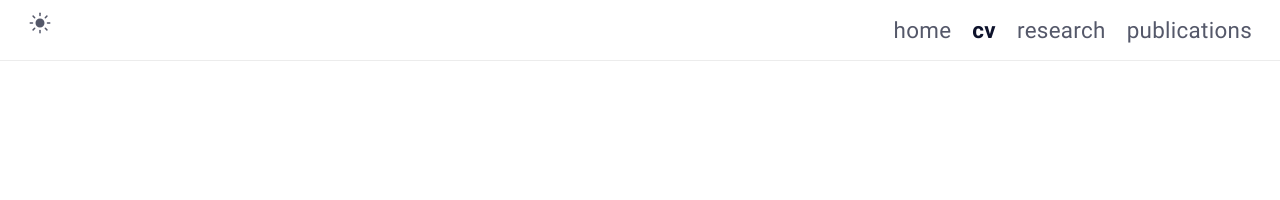
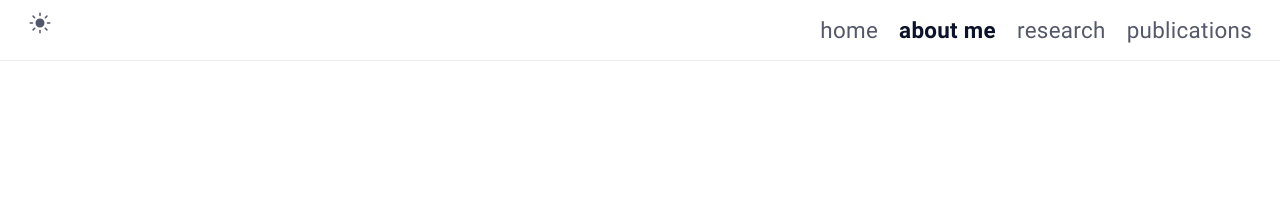
Before and after one commit to mkelp/mkelp.github.io, a Jekyll site: the page built from aboutMe.md, in a window 1280 px wide. Shown: the top 200 px of the page. Built offline with Jekyll 4.4.1, drawn with Linux system fonts in a browser that asks for light colours.

Commit message:
about me

```diff
--- a/_data/menus.yml
+++ b/_data/menus.yml
@@ -2,8 +2,8 @@
   url: /
   external: false
 
-- title: cv
-  url: /CV/
+- title: about me
+  url: /aboutMe/
   external: false
 
 - title: research
--- a/CV.md
+++ b/aboutMe.md
@@ -1,8 +1,8 @@
 ---
 title:''
-permalink: /CV/
+permalink: /aboutMe/
 layout: page
-excerpt: Makoto Kelp CV
+excerpt: Makoto Kelp aboutMe
 comments: false
 ---
 
```
